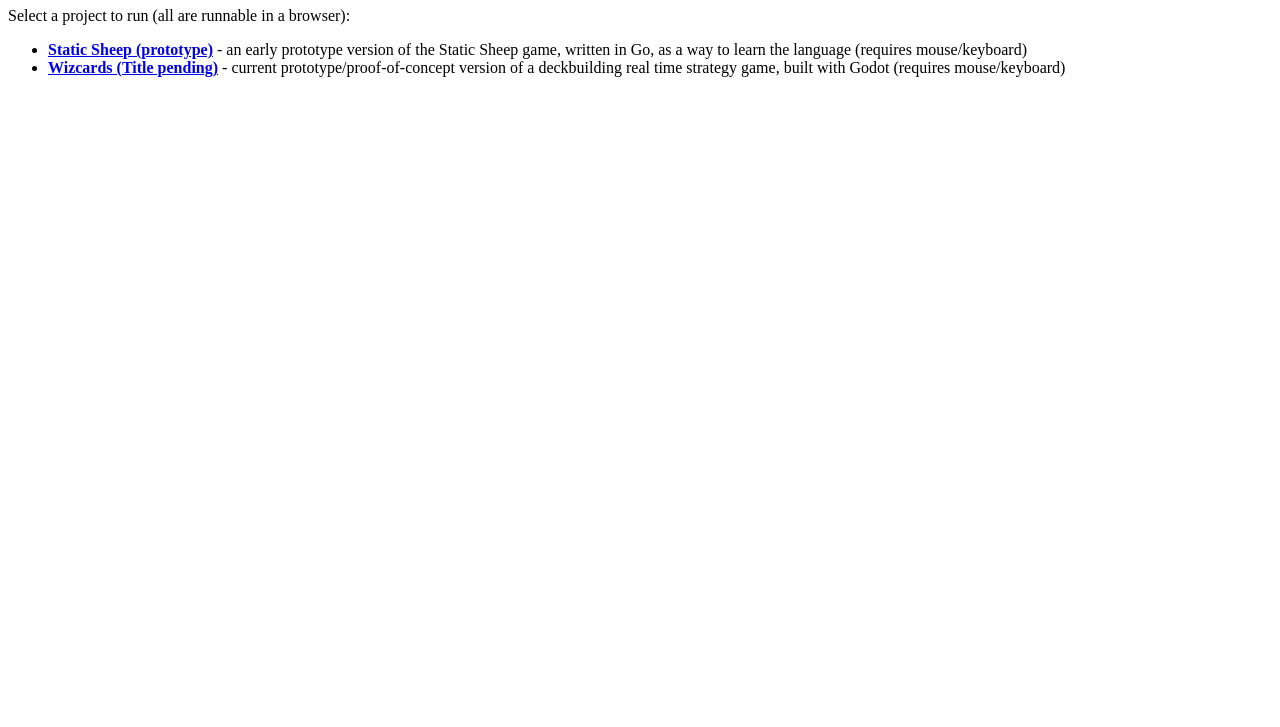
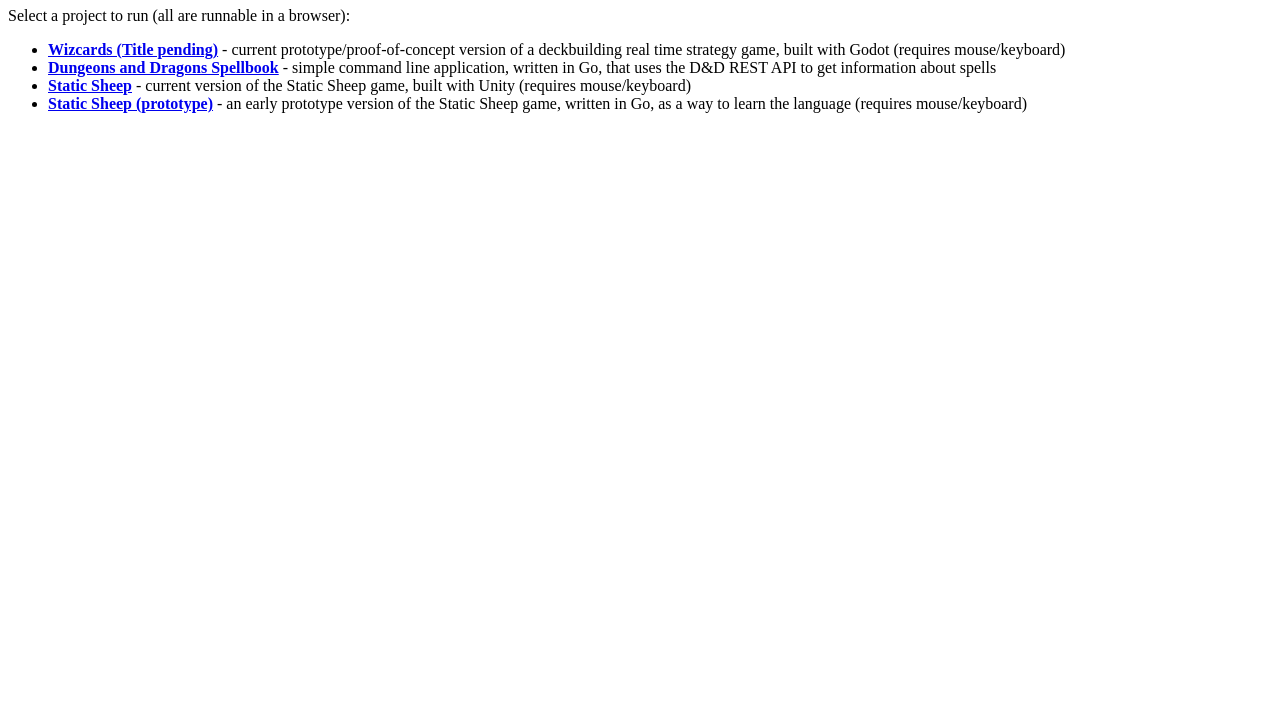
Before and after one commit to mfacelle/mfacelle.github.io, a plain HTML site: page index.html in a window 1280 px wide. Shown: the part 73-800 px from the top of the page. Drawn offline with Linux system fonts and the light colour scheme.

Commit message:
updated index.html for additional projects

```diff
--- a/index.html
+++ b/index.html
@@ -10,8 +10,10 @@
     <p>Select a project to run (all are runnable in a browser):</p>
 
     <ul>
+        <li><b><a href="./totalwar_deckbuilder/">Wizcards (Title pending)</a></b> - current prototype/proof-of-concept version of a deckbuilding real time strategy game, built with Godot (requires mouse/keyboard)</a></li>
+        <li><b><a href="./dnd-api-spellbook/">Dungeons and Dragons Spellbook</a></b> - simple command line application, written in Go, that uses the D&D REST API to get information about spells</a></li>
+        <li><b><a href="./staticsheep_unity/">Static Sheep</a></b> - current version of the Static Sheep game, built with Unity (requires mouse/keyboard)</a></li>
         <li><b><a href="./staticsheep/">Static Sheep (prototype)</a></b> - an early prototype version of the Static Sheep game, written in Go, as a way to learn the language (requires mouse/keyboard)</a></li>
-        <li><b><a href="./totalwar_deckbuilder/">Wizcards (Title pending)</a></b> - current prototype/proof-of-concept version of a deckbuilding real time strategy game, built with Godot (requires mouse/keyboard)</a></li>
     </ul>
 </body>
 </html>
```
